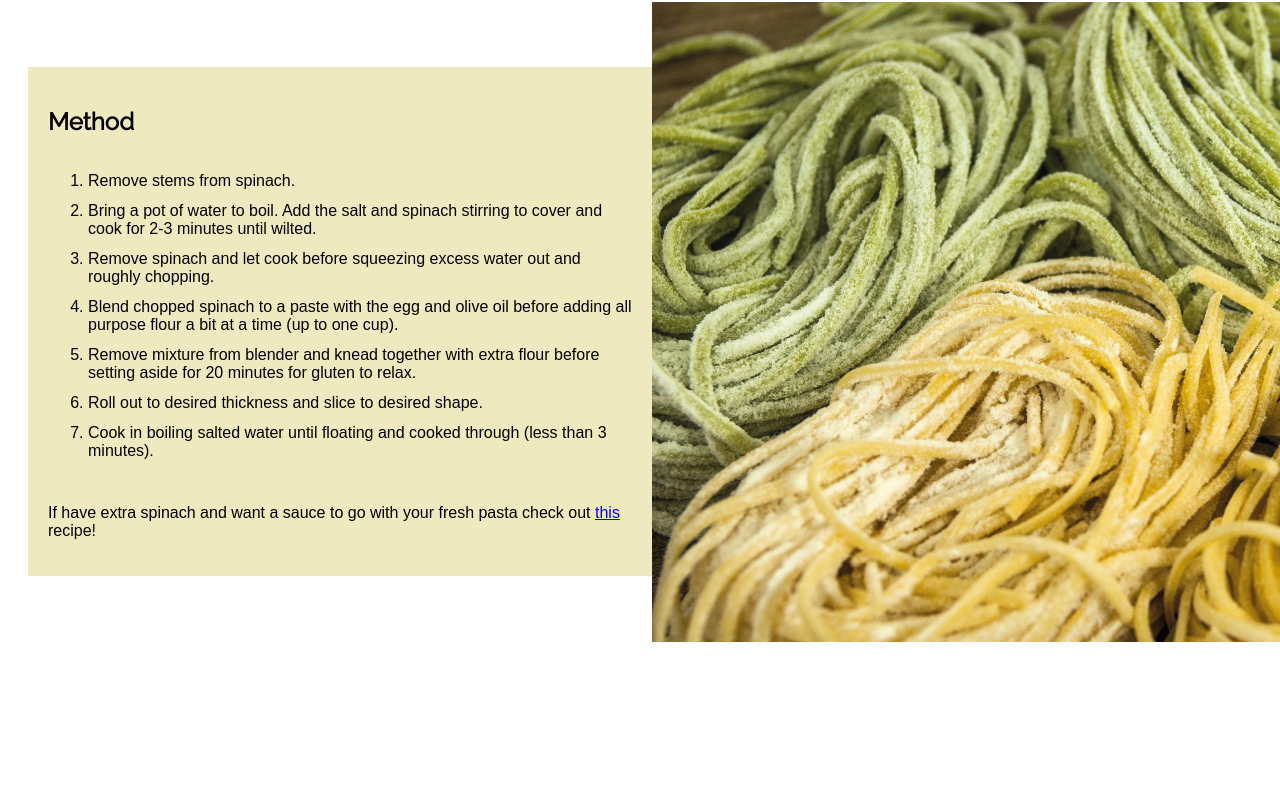
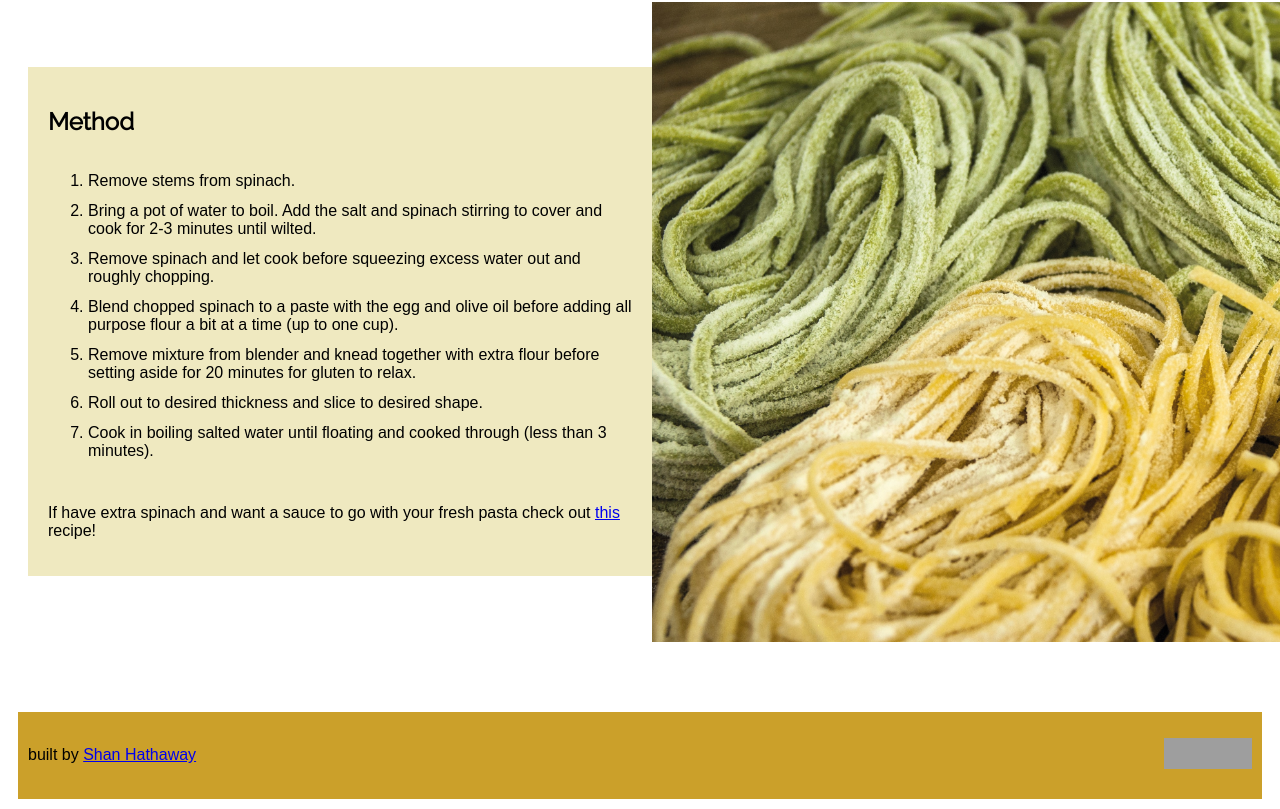
Before and after one commit to Hathaway-Shan/SHAssign3, a plain HTML site: page index.html in a window 1280 px wide. Shown: the part 977-1786 px from the top of the page. Before the commit the page ends 1689 px from the top, so only its background shows below. Drawn offline with Linux system fonts and the light colour scheme; grey boxes are pictures that could not be loaded.

Commit message:
threw a footer on there because why not

```diff
--- a/index.html
+++ b/index.html
@@ -60,6 +60,16 @@
       </div>
       <div id="pasta-image"></div>
     </div>
+    <footer id="footer">
+      <p>built by <a href="https://github.com/Hathaway-Shan">Shan Hathaway</a></p>
+      <p>
+        <a href="https://jigsaw.w3.org/css-validator/check/referer">
+            <img style="border:0;width:88px;height:31px"
+                src="https://jigsaw.w3.org/css-validator/images/vcss-blue"
+                alt="Valid CSS!" />
+        </a>
+    </p>
+    </footer>
 
   </body>
 </html>
--- a/styles.css
+++ b/styles.css
@@ -115,6 +115,16 @@ img {
   padding: 320px;
 }
 
+#footer {
+  padding: 10px;
+  margin: 10px;
+  display: flex;
+  flex-direction: row;
+  align-items: center;
+  justify-content: space-between;
+  background-color: #cba02a;
+}
+
 /* Media Queries */
 
 @media only screen and (max-width: 900px) {
```
